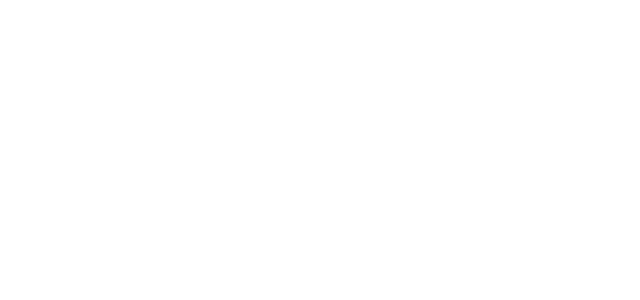
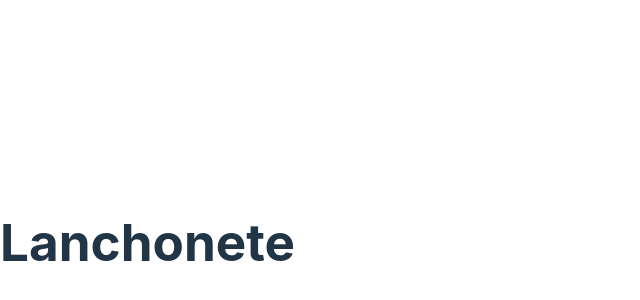
Before and after one commit to luiabdiel/lanchoneteApp-F, a React (Vite) app: page / in a window 1280 px wide. Shown: the part 158-458 px from the top of the page, without its empty margins (0-640 px from the left). Built offline with nearby package versions, Linux system fonts and the light colour scheme.

Commit message:
feat: dynamic properties, global interface SnackData

```diff
--- a/src/App.tsx
+++ b/src/App.tsx
@@ -1,8 +1,22 @@
-import './App.scss'
+import { Card } from './components/card/Card';
+import { SnackData } from './interface/SnackData';
+import './App.scss';
 
 export function App() {
+  const data: SnackData[] = [];
+
   return (
-    <div className='app'>
+    <div className='container'>
+    <h1>Lanchonete</h1>
+    <div className='card-grid'>
+      {data.map(snackData =>
+        <Card
+          title={snackData.title}
+          price={snackData.price}
+          image={snackData.image}
+        />
+      )}
     </div>
-    )
-  }
+    </div>
+  );
+}
--- /dev/null
+++ b/src/interface/SnackData.ts
@@ -0,0 +1,6 @@
+export interface SnackData {
+  id?: number,
+  title: string,
+  price: number,
+  image: string
+}
```
Also changed, not shown: src/components/card/Card.tsx (+3 -7 lines).
